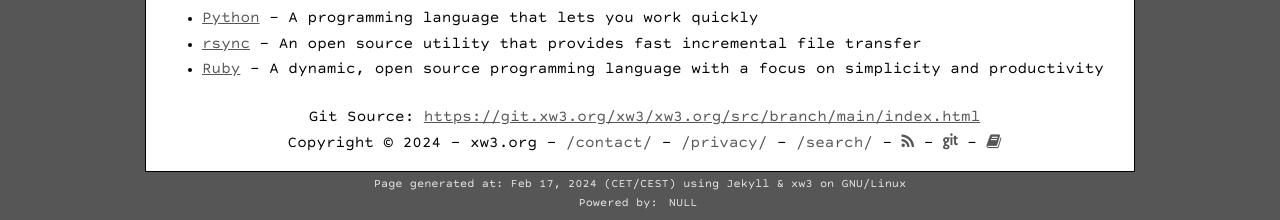
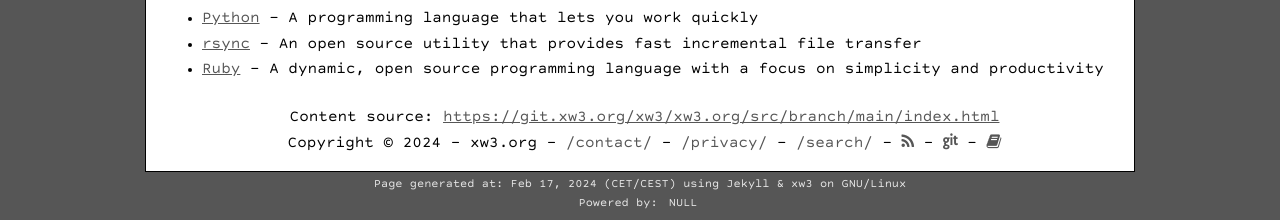
Before and after one commit to hanez/xw3, a Jekyll site: the page built from index.html, in a window 1280 px wide. Shown: the part 1026-1246 px from the top of the page. Built offline with Jekyll 4.4.1, drawn with Linux system fonts in a browser that asks for light colours; the list of posts is cut into pages by our own code.

Commit message:
Content update.

```diff
--- a/_includes/footer.html
+++ b/_includes/footer.html
@@ -1,7 +1,7 @@
 <footer class="site-footer">
   <div class="wrapper">
     <div class="footer-col-wrapper">
-      <p style="text-align:center;">{% if site.git %}Git Source: <a href="{{ site.git }}{{ page.path }}">{{ site.git }}{{ page.path }}</a><br>{% endif %}
+      <p style="text-align:center;">{% if site.git %}Content source: <a href="{{ site.git }}{{ page.path }}">{{ site.git }}{{ page.path }}</a><br>{% endif %}
         Copyright &copy; {{ site.time | date: "%Y" }} - {{ site.title }} -
         <a class="page-link" href="/contact/" style="text-decoration: none;">/contact/</a> -
         <a class="page-link" href="/privacy/" style="text-decoration: none;">/privacy/</a> -
```
